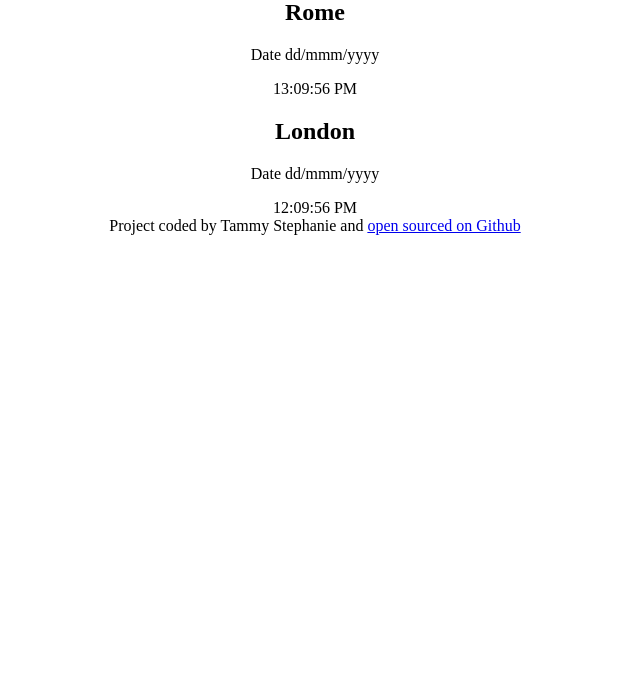
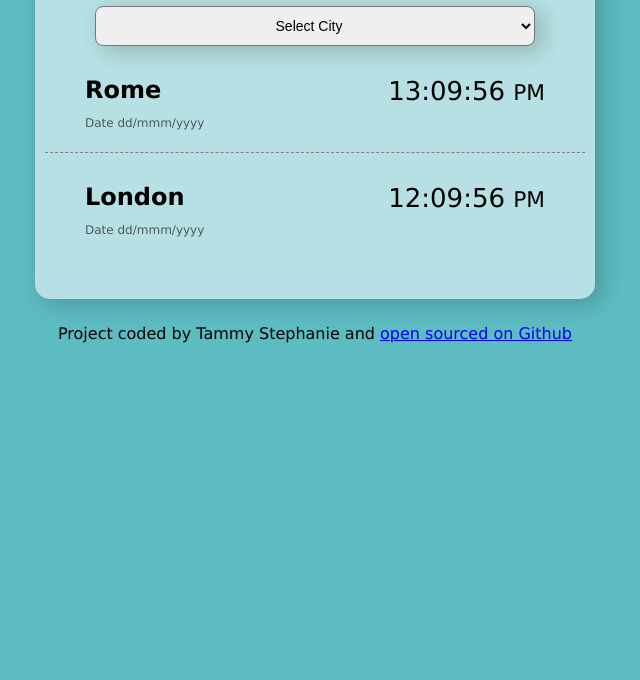
Before and after one commit to tammysteph/PlusAddonProject, a plain HTML site: page index.html in a window 1280 px wide. Shown: the part 120-800 px from the top of the page, without its empty margins (325-965 px from the left). Drawn offline with Linux system fonts and the light colour scheme.

Commit message:
css style

```diff
--- a/index.html
+++ b/index.html
@@ -19,16 +19,22 @@
       </select>
 
       <div class="cityDisplay">
-        <h2>Rome</h2>
-        <p class="date">Date dd/mmm/yyyy</p>
-        <div class="time">13:09:56 PM</div>
+        <div class="blockOne">
+          <h2>Rome</h2>
+          <p class="date">Date dd/mmm/yyyy</p>
+        </div>
+        <div class="time">13:09:56 <small>PM</small></div>
       </div>
+
       <div class="cityDisplay">
-        <h2>London</h2>
-        <p class="date">Date dd/mmm/yyyy</p>
-        <div class="time">12:09:56 PM</div>
+        <div class="blockOne">
+          <h2>London</h2>
+          <p class="date">Date dd/mmm/yyyy</p>
+        </div>
+        <div class="time">12:09:56 <small>PM</small></div>
       </div>
     </div>
+
     <footer>
       Project coded by Tammy Stephanie and
       <a href="https://github.com/tammysteph/PlusAddonProject" target="_blank"
--- a/style.css
+++ b/style.css
@@ -1,7 +1,69 @@
 body {
+  background-color: #5dbbc2;
+  font-family: Verdana, Geneva, Tahoma, sans-serif;
+}
+
+.container {
+  max-width: 550px;
+  margin: 25px auto;
+  background-color: #b6e0e3;
+  border-radius: 15px;
+  padding: 20px 5px;
+  box-shadow: 7px 5px 22px rgba(0, 0, 0, 0.2);
+}
+
+h1 {
+  color: rgb(33, 103, 106);
   text-align: center;
 }
 
-h1 {
-  color: brown;
+select {
+  text-align: center;
+  display: block;
+  width: 80%;
+  margin: 0 auto;
+  padding: 10px;
+  font-size: 14px;
+  border-radius: 8px;
+  box-shadow: 7px 5px 22px rgba(0, 0, 0, 0.2);
 }
+
+.cityDisplay {
+  display: flex;
+  justify-content: space-between;
+  margin: 20px 5px;
+  border-bottom: 1px dashed grey;
+  padding: 10px;
+}
+
+.cityDisplay:last-child {
+  border: none;
+}
+
+.blockOne {
+  padding-left: 30px;
+}
+
+.date {
+  opacity: 0.6;
+  font-size: 12px;
+}
+
+.cityDisplay h2 {
+  margin: 0;
+  font-size: 24px;
+}
+
+.time {
+  font-size: 26px;
+  font-weight: 500;
+  padding-right: 30px;
+}
+
+.time small {
+}
+
+footer {
+  text-align: center;
+  margin: 20px;
+}
```
